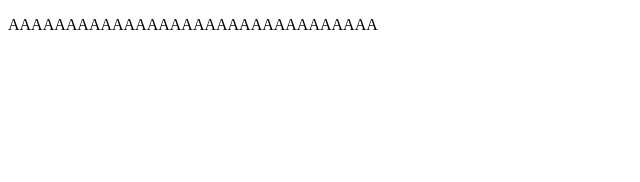
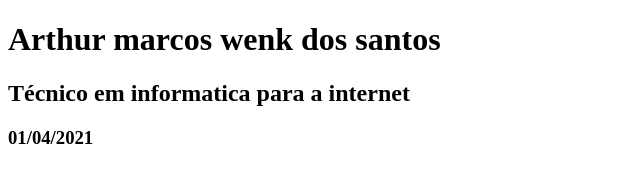
Before and after one commit to Arthurmarcoswenkdossantos/aprendendo-git, a plain HTML site: page index.html in a window 1280 px wide. Shown: the whole page, without its empty margins (0-640 px from the left). Drawn offline with Linux system fonts and the light colour scheme.

Commit message:
adicionei a tarefa

```diff
--- a/index.html
+++ b/index.html
@@ -1,12 +1,14 @@
 <!DOCTYPE html>
-<html lang="en">
+<html lang="pt-br">
 <head>
     <meta charset="UTF-8">
     <meta name="viewport" content="width=device-width, initial-scale=1.0">
-    <meta http-equiv="X-UA-Compatible" content="ie=edge">
+
     <title>Document</title>
 </head>
 <body>
-    <p>AAAAAAAAAAAAAAAAAAAAAAAAAAAAAAAA</p>
+    <h1>Arthur marcos wenk dos santos</h1>
+    <h2>Técnico em informatica para a internet</h2>
+    <h3>01/04/2021</h3>
 </body>
 </html>
```
